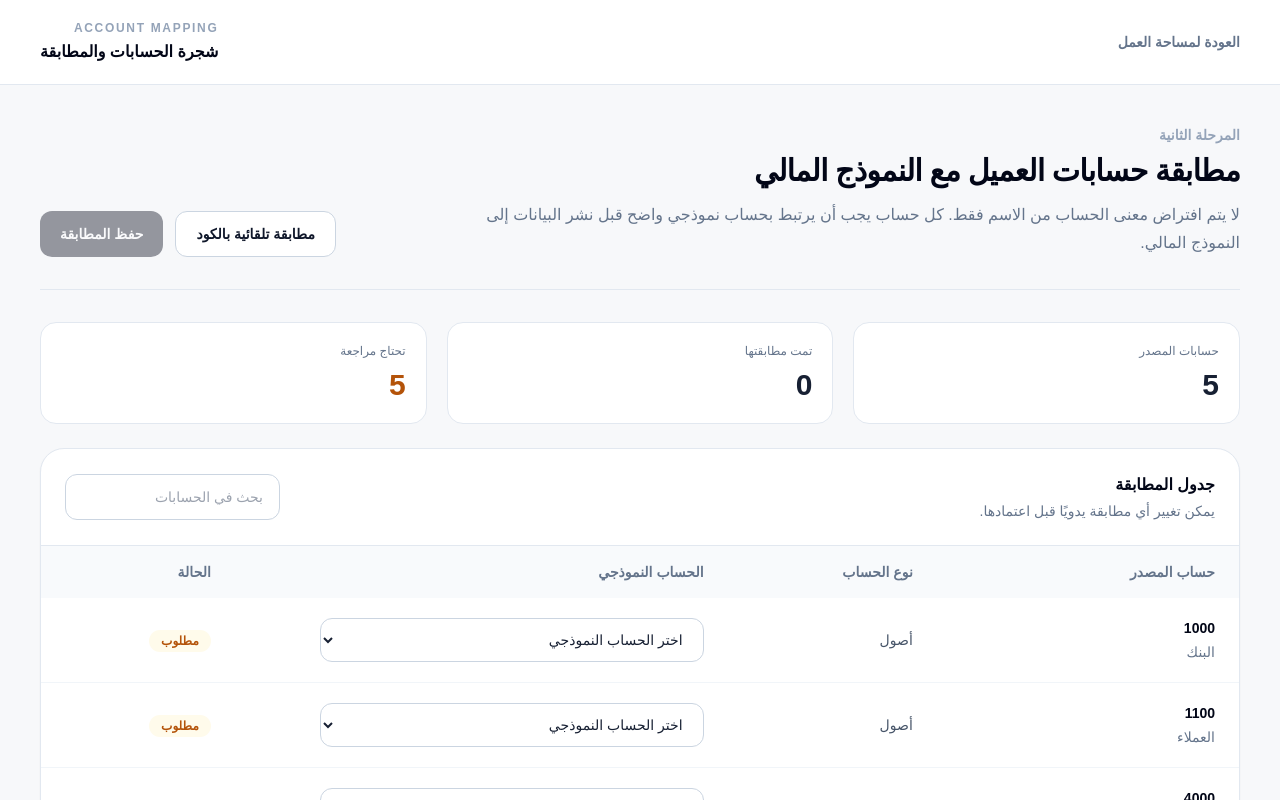
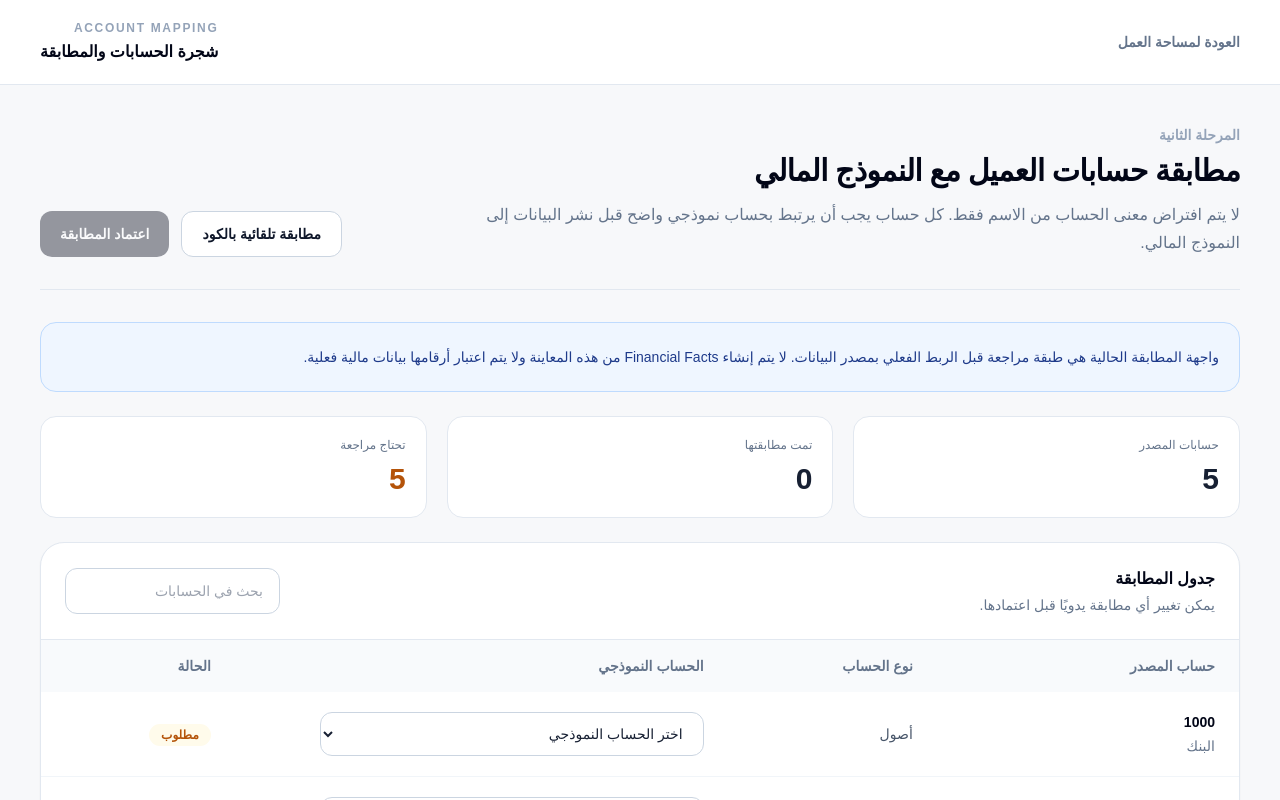
Before and after one commit to khaledhamada1996/FPA-saas-platform, a Next.js app: page /workspace/data/accounts in a window 1280 px wide. Shown: the top 800 px of the page. Built offline with nearby package versions, Linux system fonts and the light colour scheme.

Commit message:
clean account mapping approval stage

```diff
--- a/src/app/workspace/data/accounts/page.tsx
+++ b/src/app/workspace/data/accounts/page.tsx
@@ -47,10 +47,6 @@ export default function AccountsMappingPage() {
     setSaved(false);
   }
 
-  function clearMapping(index: number) {
-    setAccounts((current) => current.map((account) => account.sourceCode === index.toString() ? account : account));
-  }
-
   function setMapping(sourceCode: string, value: string) {
     const target = targetAccounts.find((item) => item.code === value);
     setAccounts((current) => current.map((account) => account.sourceCode === sourceCode
@@ -77,11 +73,13 @@ export default function AccountsMappingPage() {
           </div>
           <div className="flex gap-3">
             <button type="button" onClick={autoMap} className="rounded-xl border border-slate-300 bg-white px-5 py-3 text-sm font-bold text-slate-900 hover:bg-slate-50">مطابقة تلقائية بالكود</button>
-            <button type="button" onClick={() => setSaved(true)} disabled={mappedCount !== accounts.length} className="rounded-xl bg-slate-950 px-5 py-3 text-sm font-bold text-white disabled:cursor-not-allowed disabled:opacity-40">حفظ المطابقة</button>
+            <button type="button" onClick={() => setSaved(true)} disabled={mappedCount !== accounts.length} className="rounded-xl bg-slate-950 px-5 py-3 text-sm font-bold text-white disabled:cursor-not-allowed disabled:opacity-40">اعتماد المطابقة</button>
           </div>
         </div>
 
-        <div className="mt-8 grid gap-5 md:grid-cols-3">
+        <div className="mt-8 rounded-2xl border border-blue-200 bg-blue-50 p-5 text-sm leading-7 text-blue-900">واجهة المطابقة الحالية هي طبقة مراجعة قبل الربط الفعلي بمصدر البيانات. لا يتم إنشاء Financial Facts من هذه المعاينة ولا يتم اعتبار أرقامها بيانات مالية فعلية.</div>
+
+        <div className="mt-6 grid gap-5 md:grid-cols-3">
           <div className="rounded-2xl border border-slate-200 bg-white p-5"><p className="text-xs text-slate-500">حسابات المصدر</p><p className="mt-2 text-3xl font-bold">{accounts.length}</p></div>
           <div className="rounded-2xl border border-slate-200 bg-white p-5"><p className="text-xs text-slate-500">تمت مطابقتها</p><p className="mt-2 text-3xl font-bold">{mappedCount}</p></div>
           <div className="rounded-2xl border border-slate-200 bg-white p-5"><p className="text-xs text-slate-500">تحتاج مراجعة</p><p className="mt-2 text-3xl font-bold text-amber-700">{accounts.length - mappedCount}</p></div>
@@ -114,7 +112,7 @@ export default function AccountsMappingPage() {
           </div>
         </section>
 
-        {saved && <div className="mt-5 rounded-2xl border border-emerald-200 bg-emerald-50 p-5 text-sm font-semibold text-emerald-800">تمت مراجعة المطابقة محليًا. لن يتم نشر البيانات المالية حتى تكتمل طبقة الحفظ الآمن والتحقق النهائي.</div>}
+        {saved && <div className="mt-5 rounded-2xl border border-emerald-200 bg-emerald-50 p-5 text-sm font-semibold text-emerald-800">اكتملت مراجعة المطابقة في الواجهة. الاعتماد الدائم والنشر المالي سيُفعّلان بعد ربط هذه الشاشة بمصدر الاستيراد الحقيقي.</div>}
       </section>
     </main>
   );
```
